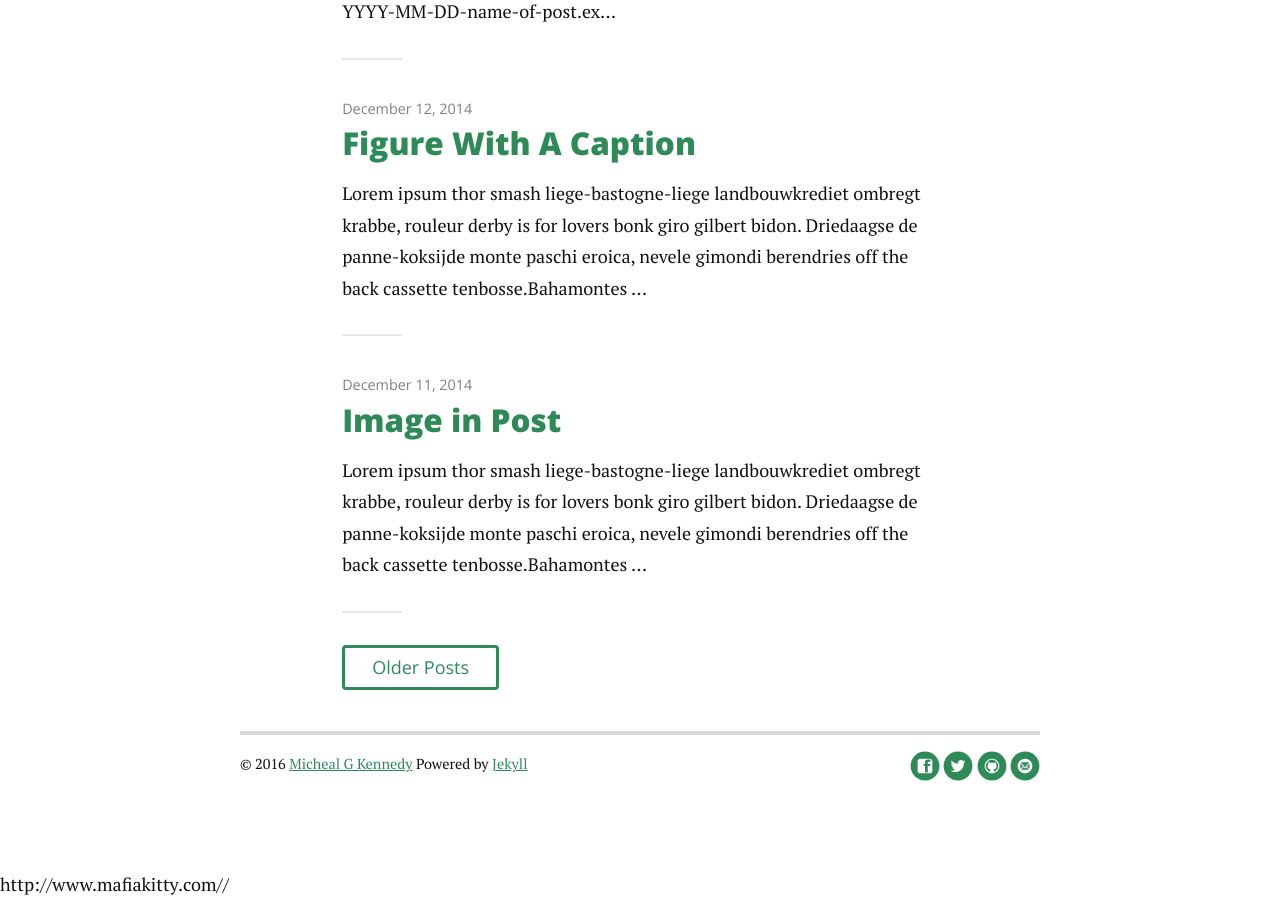
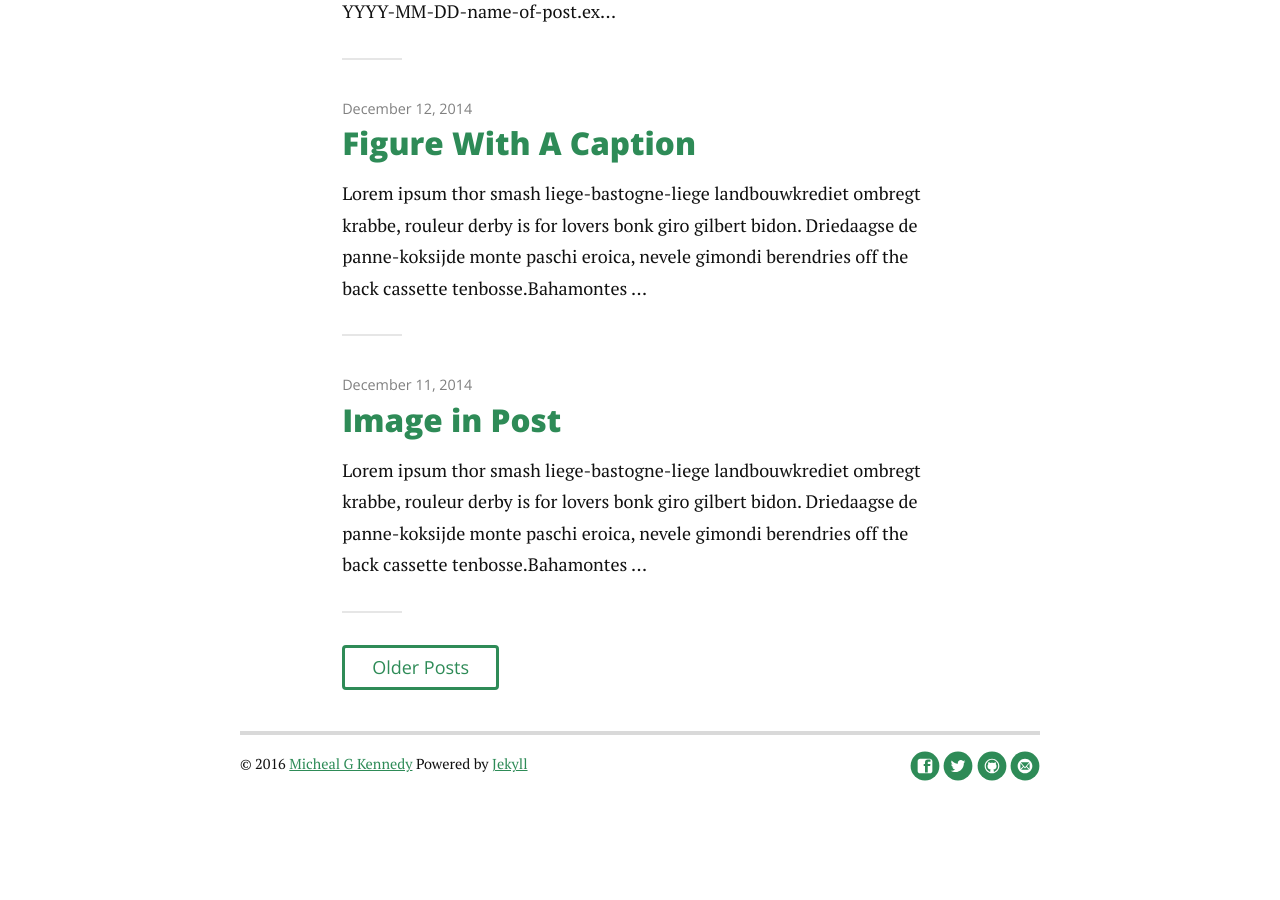
Before and after one commit to MichealKennedy/channel-old, a Jekyll site: the page built from index.html, in a window 1280 px wide and 900 px high, scrolled down 1151 px. Built offline with Jekyll 4.4.1, drawn with Linux system fonts in a browser that asks for light colours; nearby versions of some CDN libraries; the list of posts is cut into pages by our own code; after the commit the page ends 2020 px from its top, so only the background shows below that.

Commit message:
Troubleshooting.

```diff
--- a/_layouts/default.html
+++ b/_layouts/default.html
@@ -15,7 +15,7 @@
          {{ content }}
       </div>
 
-{% if page.comments %}
+
       <div id="disqus_thread"></div>
       <script>
 
@@ -24,7 +24,7 @@
       *  LEARN WHY DEFINING THESE VARIABLES IS IMPORTANT: https://disqus.com/admin/universalcode/#configuration-variables*/
 
       var disqus_config = function () {
-      this.page.url = http://www.mafiakitty.com/{{ page.url }};  // Replace PAGE_URL with your page's canonical URL variable
+      this.page.url = http://www.mafiakitty.com{{ page.url }};  // Replace PAGE_URL with your page's canonical URL variable
       this.page.identifier = {{ page.id }}; // Replace PAGE_IDENTIFIER with your page's unique identifier variable
 
       (function() { // DON'T EDIT BELOW THIS LINE
@@ -36,12 +36,11 @@
       </script>
       <noscript>Please enable JavaScript to view the <a href="https://disqus.com/?ref_noscript">comments powered by Disqus.</a></noscript>
 
-{% endif %}
+
 
    </div><!-- end .content -->
 
    {% include footer.html %}
-   http://www.mafiakitty.com/{{ page.url }}
    {% include scripts.html %}
 
 </body>
```
